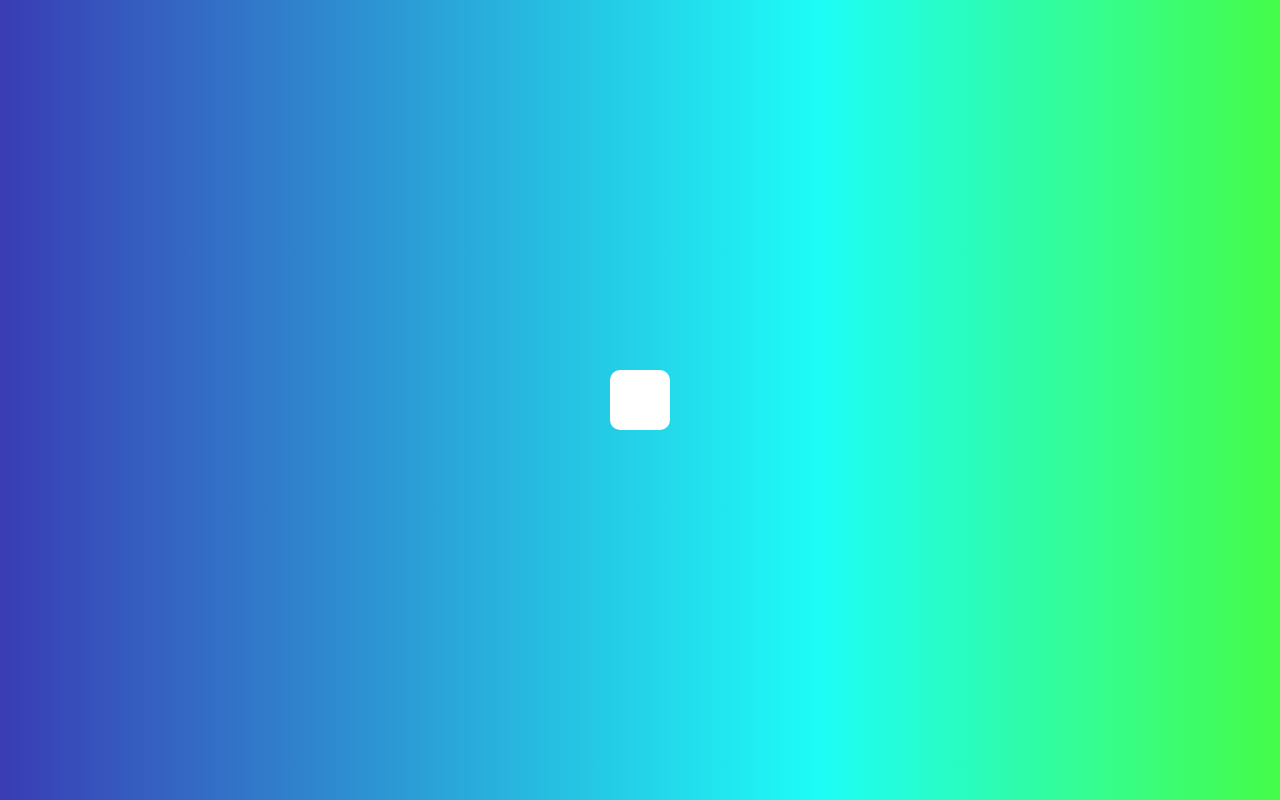
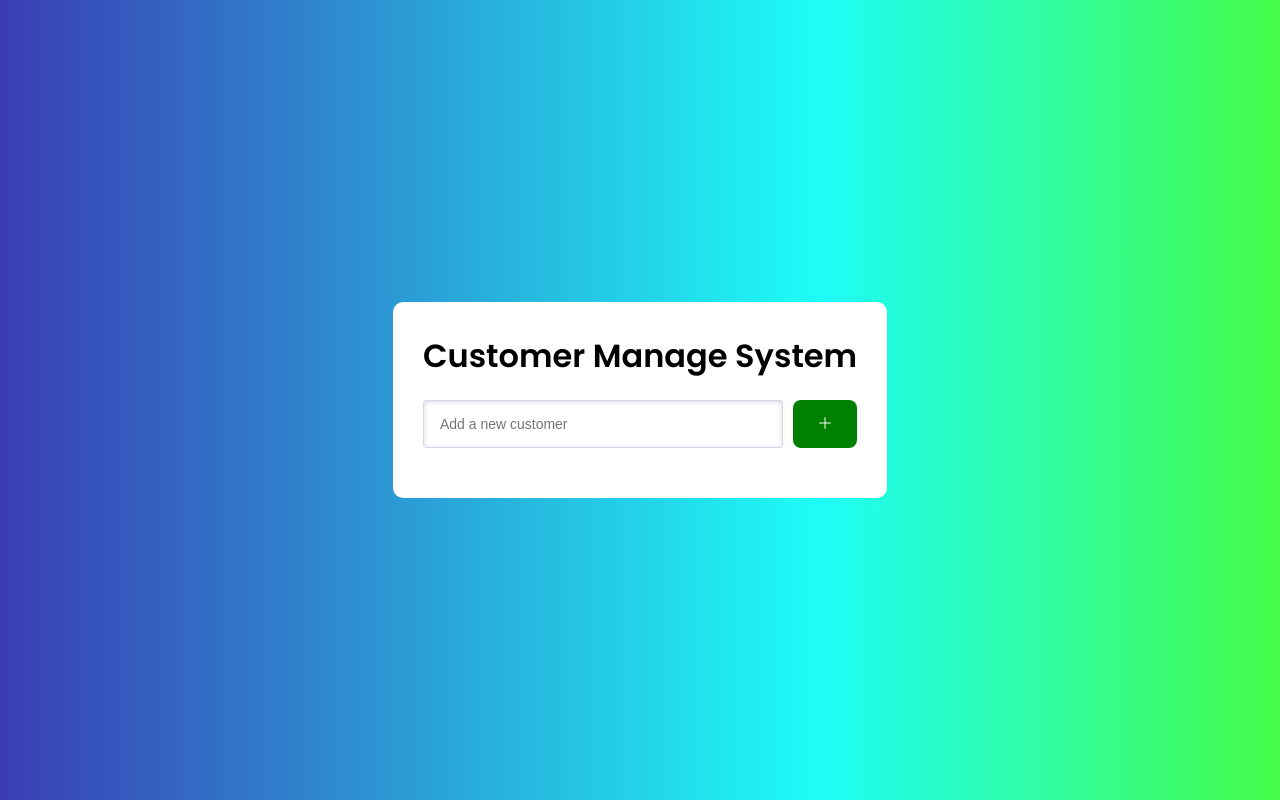
Before and after one commit to birkanyksl/react-customer-manage-exercise, a React (Create React App) app: page / in a window 1280 px wide. Built offline with nearby package versions, Linux system fonts and the light colour scheme.

Commit message:
compenentler oluşturuldu.
Components css ler eklendi.
Form submit işlemi yapıldı.
Unique key eklendi.
Yeni kişi ekleme işlevi eklendi.

```diff
--- a/public/index.html
+++ b/public/index.html
@@ -3,12 +3,10 @@
 
 <head>
   <meta charset="utf-8" />
-
   <meta name="viewport" content="width=device-width, initial-scale=1" />
 
+  <title>React App</title>
 
-
-  <title>React App</title>
 </head>
 
 <body>
--- a/src/App.js
+++ /dev/null
@@ -1,7 +0,0 @@
-import "./App.css";
-
-function App() {
-  return <div className="App"></div>;
-}
-
-export default App;
--- /dev/null
+++ b/src/App.jsx
@@ -0,0 +1,22 @@
+import { useState } from "react";
+import "./App.css";
+import CustomerForm from "./components/CustomerForm/CustomerForm";
+import CustomerList from "./components/CustomerList/CustomerList";
+
+function App() {
+  const [customers, setCustomers] = useState([]);
+
+  const addNewCustomer = (newCustomer) => {
+    setCustomers((prevState) => [newCustomer, ...prevState]);
+  };
+
+  return (
+    <div className="App">
+      <h1>Customer Manage System</h1>
+      <CustomerForm addNewCustomer={addNewCustomer} />
+      <CustomerList customers={customers} />
+    </div>
+  );
+}
+
+export default App;
--- /dev/null
+++ b/src/components/CustomerForm/CustomerForm.css
@@ -0,0 +1,29 @@
+.customer-form {
+  display: flex;
+  justify-content: space-between;
+  align-items: center;
+  column-gap: 10px;
+  margin-bottom: 20px;
+}
+
+.customer-input {
+  position: relative;
+  cursor: text;
+  font-size: 14px;
+  line-height: 20px;
+  padding: 0 16px;
+  height: 48px;
+  background-color: #fff;
+  border: 1px solid #d6d6e7;
+  border-radius: 3px;
+  color: rgb(35, 38, 59);
+  box-shadow: inset 0 1px 4px 0 rgb(119 122 175 / 30%);
+  overflow: hidden;
+  transition: all 100ms ease-in-out;
+  flex: 1;
+}
+
+.customer-input:focus {
+  border-color: #3c4fe0;
+  box-shadow: 0 1px 0 0 rgb(35 38 59 / 5%);
+}
--- /dev/null
+++ b/src/components/CustomerForm/CustomerForm.jsx
@@ -0,0 +1,34 @@
+import { useState } from "react";
+import "./CustomerForm.css";
+
+const CustomerForm = ({ addNewCustomer }) => {
+  const [customerName, setCustomerName] = useState("");
+
+  const handleSubmit = (e) => {
+    e.preventDefault();
+
+    const newCustomer = {
+      id: Math.random(),
+      customerName,
+    };
+    addNewCustomer(newCustomer);
+    setCustomerName("");
+  };
+
+  return (
+    <form className="customer-form" onSubmit={handleSubmit}>
+      <input
+        type="text"
+        className="customer-input"
+        placeholder="Add a new customer"
+        onChange={(e) => setCustomerName(e.target.value)}
+        value={customerName}
+      />
+      <button>
+        <i className="bi bi-plus-lg"></i>
+      </button>
+    </form>
+  );
+};
+
+export default CustomerForm;
--- /dev/null
+++ b/src/components/CustomerItem/CustomerItem.jsx
@@ -0,0 +1,21 @@
+import "./CustomerItem.css";
+
+const CustomerItem = ({ customer }) => {
+  return (
+    <li className="customer-item">
+      <div className="customer-info">
+        <img
+          src="http://i.pravatar.cc/300"
+          alt=""
+          className="customer-avatar"
+        />
+        <span className="customer-name">{customer.customerName}</span>
+      </div>
+      <button className="delete-button">
+        <i className="bi bi-trash3"></i>
+      </button>
+    </li>
+  );
+};
+
+export default CustomerItem;
--- /dev/null
+++ b/src/components/CustomerList/CustomerList.css
@@ -0,0 +1,29 @@
+.customer-item {
+  display: flex;
+  justify-content: space-between;
+  align-items: center;
+  margin-top: 10px;
+}
+
+.customer-info {
+  display: flex;
+  align-items: center;
+  column-gap: 10px;
+}
+
+.customer-avatar {
+  width: 50px;
+  height: 50px;
+  border-radius: 50px;
+  margin-right: 10px;
+}
+
+.customer-name {
+  font-weight: 500;
+  font-size: 18px;
+}
+
+.delete-button {
+  background-color: red;
+  padding: 8px;
+}
--- /dev/null
+++ b/src/components/CustomerList/CustomerList.jsx
@@ -0,0 +1,14 @@
+import CustomerItem from "../CustomerItem/CustomerItem";
+import "./CustomerList.css";
+
+const CustomerList = ({ customers }) => {
+  return (
+    <ul className="customer-list">
+      {customers.map((customer) => (
+        <CustomerItem customer={customer} key={customer.id} />
+      ))}
+    </ul>
+  );
+};
+
+export default CustomerList;
```
Also changed, not shown: src/components/CustomerItem/CustomerItem.css (added).
